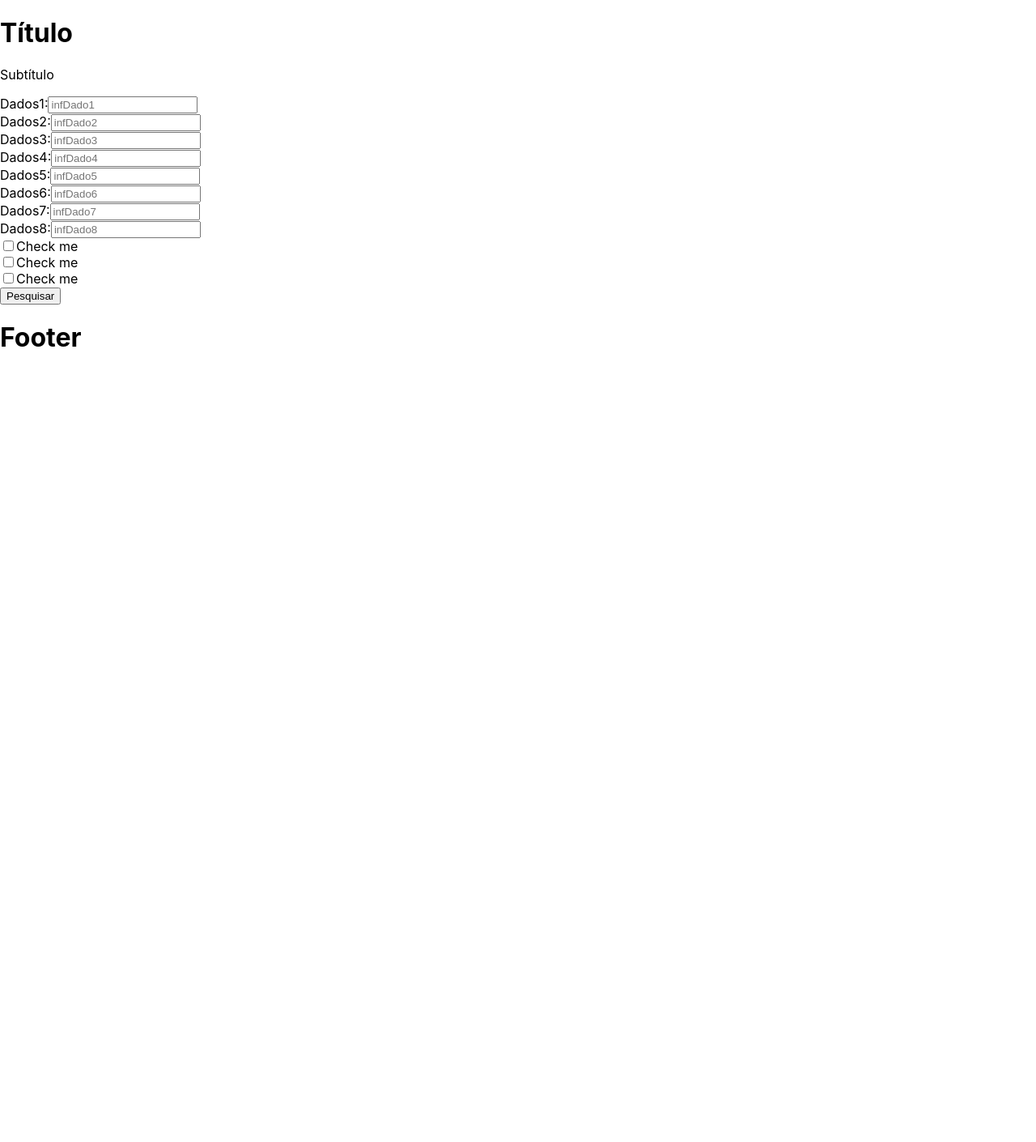
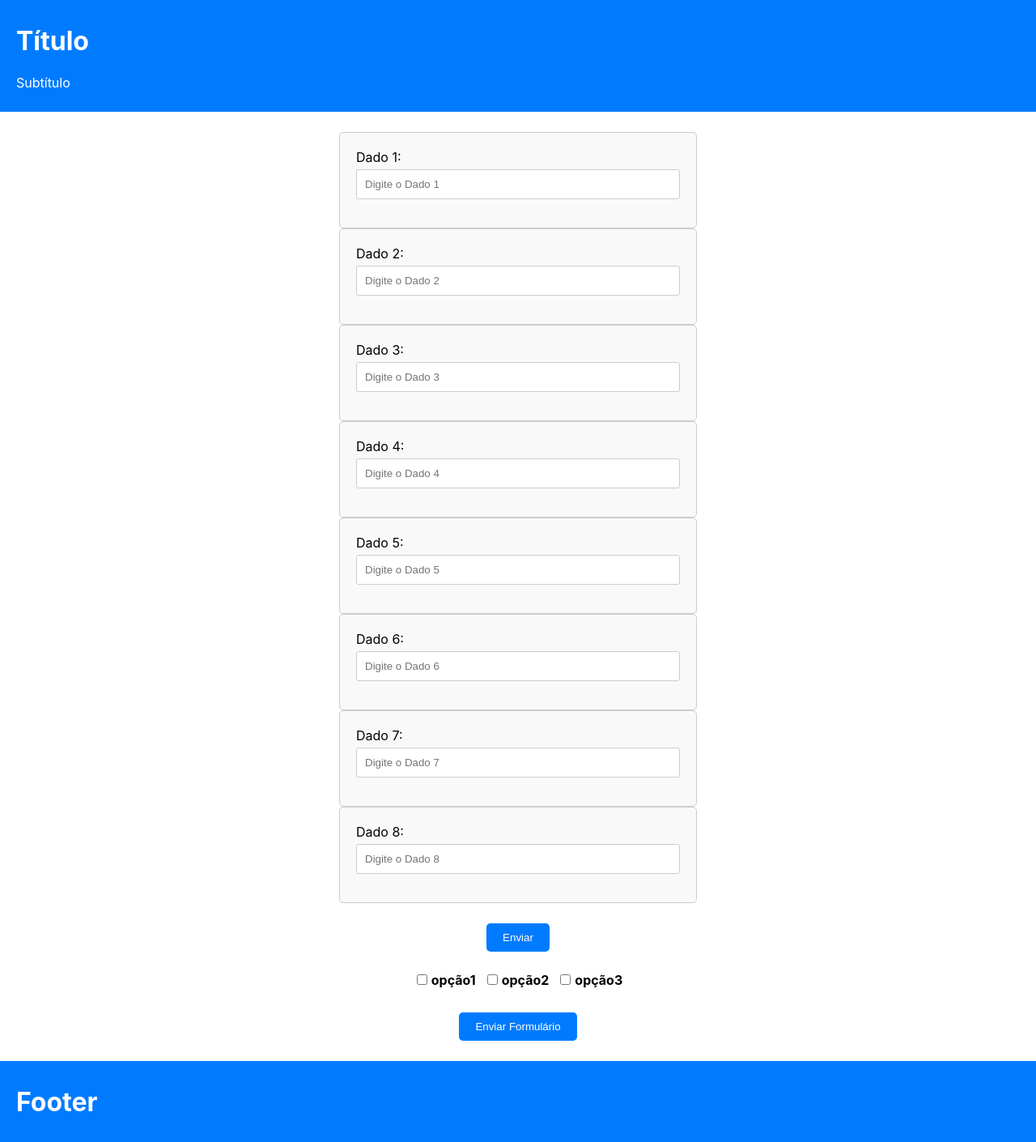
Before and after one commit to dsato39/calculadora-equipacare, a React (Create React App) app in the folder calculadora-equipacare-grupo4/: page / in a window 1280 px wide. Shown: the whole page at 81% size. Before the commit the page ends 800 px from the top, so only its background shows below. Built offline with nearby package versions, Linux system fonts and the light colour scheme.

Commit message:
Atualizando. Estilizando de forma superficial, incluido testes de funcão do Form.

```diff
--- a/calculadora-equipacare-grupo4/src/App.css
+++ b/calculadora-equipacare-grupo4/src/App.css
@@ -1,5 +1,6 @@
 .App {
   text-align: center;
+
 }
 
 .App-logo {
--- a/calculadora-equipacare-grupo4/src/App.js
+++ b/calculadora-equipacare-grupo4/src/App.js
@@ -1,3 +1,4 @@
+import React, { useState } from 'react';
 import UserForm from './componentsFront/UserForm';
 import Navbar from './componentsFront/NavBar';
 import Button from './componentsFront/Button';
@@ -5,14 +6,23 @@ import Footer from './componentsFront/Footer';
 import ButtonCheckbox from './componentsFront/ButtonCheckbox';
 
 function App() {
+  const [mensagem, setMensagem] = useState('');
+
+  const onSubmit = (data) => {
+    // Lógica para lidar com o envio do formulário
+    console.log('Dados do formulário:', data);
+    setMensagem('Formulário enviado com sucesso!');
+  };
+
   return (
     <div className="App">
-       <Navbar/>
-      <UserForm/>
-      <ButtonCheckbox/>
-      <Button/>
-      <Footer/>
+      <Navbar />
+      <UserForm onSubmit={onSubmit} />
+      <ButtonCheckbox />
+      <Button onClick={onSubmit} />
 
+      <Footer />
+      {mensagem && <p>{mensagem}</p>}
     </div>
   );
 }
--- a/calculadora-equipacare-grupo4/src/componentsFront/Button.js
+++ b/calculadora-equipacare-grupo4/src/componentsFront/Button.js
@@ -1,10 +1,11 @@
-const Button =() =>{
-    return (
-        <div>
-            <button type="submit">Pesquisar</button>
+import React from 'react';
+import style from './button.module.css'
+const Button = ({ onClick }) => {
+  return (
+    <button type="button" onClick={onClick} className={style.button}>
+      Enviar Formulário
+    </button>
+  );
+};
 
-        </div>
-    )
-}
-
-export default Button
+export default Button;
--- a/calculadora-equipacare-grupo4/src/componentsFront/ButtonCheckbox.js
+++ b/calculadora-equipacare-grupo4/src/componentsFront/ButtonCheckbox.js
@@ -1,42 +1,49 @@
+import style from './buttonCheckBox.module.css'
 import React, { useState } from 'react';
 
 const ButtonCheckbox = () => {
-  const [checked, setChecked] = useState(false);
+  const [checkedOption, setCheckedOption] = useState(null);
 
-  const handleCheckboxChange = () => {
-    setChecked(!checked);
+  const handleCheckboxChange = (option) => {
+    if (checkedOption === option) {
+      setCheckedOption(null);
+    } else {
+      setCheckedOption(option);
+    }
   };
 
   return (
-    <div>
-      <div>
+    <div className={style.ButtonCheckboxContainer}>
+      <div className={style.ButtonCheckbox}>
         <label>
           <input
             type="checkbox"
-            checked={checked}
-            onChange={handleCheckboxChange}
+            checked={checkedOption === 'opção1'}
+            onChange={() => handleCheckboxChange('opção1')}
           />
-          Check me
+          opção1
         </label>
       </div>
-      <div>
+
+      <div className={style.ButtonCheckbox}>
         <label>
           <input
             type="checkbox"
-            checked={checked}
-            onChange={handleCheckboxChange}
+            checked={checkedOption === 'opção2'}
+            onChange={() => handleCheckboxChange('opção2')}
           />
-          Check me
+          opção2
         </label>
       </div>
-      <div>
+
+      <div className={style.ButtonCheckbox}>
         <label>
           <input
             type="checkbox"
-            checked={checked}
-            onChange={handleCheckboxChange}
+            checked={checkedOption === 'opção3'}
+            onChange={() => handleCheckboxChange('opção3')}
           />
-          Check me
+          opção3
         </label>
       </div>
     </div>
--- a/calculadora-equipacare-grupo4/src/componentsFront/Footer.js
+++ b/calculadora-equipacare-grupo4/src/componentsFront/Footer.js
@@ -1,6 +1,7 @@
+import style from './footer.module.css'
 const Footer = () => {
     return(
-        <div>
+        <div className={style.Footer}>
             <h1>Footer</h1>
 
         </div>
--- a/calculadora-equipacare-grupo4/src/componentsFront/NavBar.js
+++ b/calculadora-equipacare-grupo4/src/componentsFront/NavBar.js
@@ -1,6 +1,7 @@
+import style from './navbar.module.css'
 const Navbar =() => {
     return(
-        <div>
+        <div className={style.navbar}>
             <h1>Título</h1>
             <p>Subtítulo</p>
 
--- a/calculadora-equipacare-grupo4/src/componentsFront/UserForm.js
+++ b/calculadora-equipacare-grupo4/src/componentsFront/UserForm.js
@@ -1,140 +1,78 @@
+import style from './userForm.module.css'
 import React, { useState } from 'react';
 
 const UserForm = ({ onSubmit }) => {
-  const [fields, setFields] = useState({
-    dado1: '',
-    dado2: '',
-    dado3: '',
-    dado4: '',
-    dado5: '',
-    dado6: '',
-    dado7: '',
-    dado8: '',
+  const [campos, setCampos] = useState({
+    dado1: '', dado2: '', dado3: '', dado4: '', dado5: '', dado6: '', dado7: '', dado8: '',
   });
 
-  const [checked, setChecked] = useState(false);
+  const [mensagem, setMensagem] = useState('');
 
   const handleChange = (e) => {
     const { name, value } = e.target;
-    setFields({
-      ...fields,
+    setCampos({
+      ...campos,
       [name]: value
     });
   };
 
-  const handleCheckboxChange = () => {
-    setChecked(!checked);
-  };
-
   const handleSubmit = (event) => {
     event.preventDefault();
-    onSubmit({ ...fields, checked });
-    setFields({
-      dado1: '',
-      dado2: '',
-      dado3: '',
-      dado4: '',
-      dado5: '',
-      dado6: '',
-      dado7: '',
-      dado8: ''
-    });
-    setChecked(false);
+
+    if (typeof onSubmit === 'function') {
+      onSubmit(campos);
+      setCampos({ dado1: '', dado2: '', dado3: '', dado4: '', dado5: '', dado6: '', dado7: '', dado8: ''
+      });
+      setMensagem('Formulário enviado com sucesso!');
+    } else {
+      console.error('onSubmit não é uma função válida');
+    }
   };
-
+//Campos de Formulários
   return (
     <div>
+      {mensagem && <p>{mensagem}</p>}
       <form onSubmit={handleSubmit}>
-        <div>
-          <label>Dados1:</label>
-          <input
-            name="dado1"
-            placeholder="infDado1"
-            type="text"
-            value={fields.dado1}
-            onChange={handleChange}
-            required
-          />
-        </div>
-        <div>
-          <label>Dados2:</label>
-          <input
-            name="dado2"
-            placeholder="infDado2"
-            type="text"
-            value={fields.dado2}
-            onChange={handleChange}
-            required
-          />
-        </div>
-        <div>
-          <label>Dados3:</label>
-          <input
-            name="dado3"
-            placeholder="infDado3"
-            type="text"
-            value={fields.dado3}
-            onChange={handleChange}
-            required
-          />
-        </div>
-        <div>
-          <label>Dados4:</label>
-          <input
-            name="dado4"
-            placeholder="infDado4"
-            type="text"
-            value={fields.dado4}
-            onChange={handleChange}
-            required
-          />
-        </div>
-        <div>
-          <label>Dados5:</label>
-          <input
-            name="dado5"
-            placeholder="infDado5"
-            type="text"
-            value={fields.dado5}
-            onChange={handleChange}
-            required
-          />
-        </div>
-        <div>
-          <label>Dados6:</label>
-          <input
-            name="dado6"
-            placeholder="infDado6"
-            type="text"
-            value={fields.dado6}
-            onChange={handleChange}
-            required
-          />
-        </div>
-        <div>
-          <label>Dados7:</label>
-          <input
-            name="dado7"
-            placeholder="infDado7"
-            type="text"
-            value={fields.dado7}
-            onChange={handleChange}
-            required
-          />
-        </div>
-        <div>
-          <label>Dados8:</label>
-          <input
-            name="dado8"
-            placeholder="infDado8"
-            type="text"
-            value={fields.dado8}
-            onChange={handleChange}
-            required
-          />
+        <div className={style.UserForm}>
+          <label>Dado 1:</label>
+           <input name="dado1" placeholder="Digite o Dado 1" type="text" value={campos.dado1} onChange={handleChange} required/>
         </div>
 
+        <div className={style.UserForm} >
+          <label>Dado 2:</label>
+           <input name="dado2" placeholder="Digite o Dado 2" type="text" value={campos.dado2} onChange={handleChange} required/>
+        </div>
 
+        <div className={style.UserForm} >
+          <label>Dado 3:</label>
+           <input name="dado3" placeholder="Digite o Dado 3" type="text" value={campos.dado3}onChange={handleChange}required/>
+        </div>
+
+        <div className={style.UserForm} >
+          <label>Dado 4:</label>
+            <input name="dado4"placeholder="Digite o Dado 4" type="text" value={campos.dado4} onChange={handleChange}required/>
+        </div>
+
+        <div className={style.UserForm} >
+          <label>Dado 5:</label>
+           <input name="dado5" placeholder="Digite o Dado 5" type="text" value={campos.dado5} onChange={handleChange} required/>
+        </div>
+
+        <div className={style.UserForm} >
+          <label>Dado 6:</label>
+           <input name="dado6" placeholder="Digite o Dado 6" type="text" value={campos.dado6} onChange={handleChange} required/>
+        </div>
+
+        <div className={style.UserForm} >
+          <label>Dado 7:</label>
+           <input name="dado7" placeholder="Digite o Dado 7" type="text" value={campos.dado7} onChange={handleChange} required/>
+        </div>
+
+        <div className={style.UserForm} >
+          <label>Dado 8:</label>
+           <input name="dado8" placeholder="Digite o Dado 8" type="text" value={campos.dado8} onChange={handleChange} required/>
+        </div>
+        <button id="buttonFrom" type="submit" className={style.buttonForm}>Enviar</button>
       </form>
     </div>
   );
--- a/calculadora-equipacare-grupo4/src/componentsFront/button.module.css
+++ b/calculadora-equipacare-grupo4/src/componentsFront/button.module.css
@@ -0,0 +1,16 @@
+.button{
+  display: block;
+  margin: 0 auto;
+  margin-top: 25px;
+  margin-bottom: 25px;
+  background-color: #007bff;
+  color: white;
+  padding: 10px 20px;
+  border: none;
+  border-radius: 5px;
+  cursor: pointer;
+}
+
+.button:hover {
+  background-color: #0056b3;
+}
--- /dev/null
+++ b/calculadora-equipacare-grupo4/src/componentsFront/buttonCheckBox.module.css
@@ -0,0 +1,32 @@
+
+
+.ButtonCheckboxContainer {
+    display: flex;
+    justify-content: center;
+    margin-bottom: 10px;
+  }
+
+  .ButtonCheckbox {
+    margin: 0 5px;
+  }
+
+  .ButtonCheckbox label {
+    display: block;
+    margin-bottom: 5px;
+    font-weight: bold;
+  }
+
+  .ButtonCheckbox input[type="checkbox"] {
+    margin-right: 5px;
+  }
+
+  .ButtonCheckbox input[type="checkbox"]:checked + span {
+    font-weight: bold;
+    color: blue;
+  }
+
+  .ButtonCheckbox span {
+    font-size: 16px;
+    color: black;
+    cursor: pointer;
+  }
--- a/calculadora-equipacare-grupo4/src/componentsFront/footer.module.css
+++ b/calculadora-equipacare-grupo4/src/componentsFront/footer.module.css
@@ -0,0 +1,11 @@
+.Footer{
+    display: block;
+    margin: 0 auto;
+    padding: 200px;
+    background-color: #007bff;
+    color: white;
+    padding: 10px 20px;
+    border: none;
+
+    cursor: pointer;
+}
--- a/calculadora-equipacare-grupo4/src/componentsFront/navbar.module.css
+++ b/calculadora-equipacare-grupo4/src/componentsFront/navbar.module.css
@@ -0,0 +1,9 @@
+.navbar{
+display: block;
+margin-bottom: 25px;
+background-color: #007bff;
+color: white;
+padding: 10px 20px;
+border: none;
+cursor: pointer;
+}
--- a/calculadora-equipacare-grupo4/src/componentsFront/userForm.module.css
+++ b/calculadora-equipacare-grupo4/src/componentsFront/userForm.module.css
@@ -0,0 +1,54 @@
+
+.UserForm {
+    max-width: 400px;
+    margin: 0 auto;
+    padding: 20px;
+    border: 1px solid #ccc;
+    border-radius: 5px;
+    background-color: #f9f9f9;
+  }
+
+  .UserForm label {
+    display: block;
+    margin-bottom: 5px;
+  }
+
+  .UserForm input[type="text"] {
+    width: 100%;
+    padding: 10px;
+    margin-bottom: 15px;
+    border: 1px solid #ccc;
+    border-radius: 3px;
+    box-sizing: border-box;
+  }
+
+  .UserForm button[type="submit"] {
+    background-color: #007bff;
+    color: white;
+    padding: 10px 20px;
+    border: none;
+    border-radius: 5px;
+    cursor: pointer;
+  }
+
+  .UserForm button[type="submit"]:hover {
+    background-color: #0056b3;
+  }
+
+  .buttonForm {
+
+    display: block;
+    margin: 0 auto;
+    margin-top: 25px;
+    margin-bottom: 25px;
+    background-color: #007bff;
+    color: white;
+    padding: 10px 20px;
+    border: none;
+    border-radius: 5px;
+    cursor: pointer;
+  }
+
+  .buttonForm:hover {
+    background-color: #0056b3;
+  }
```
